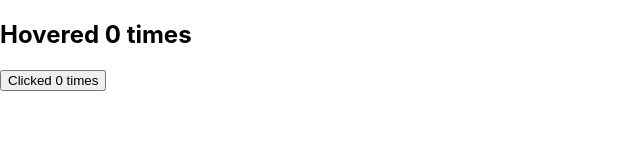
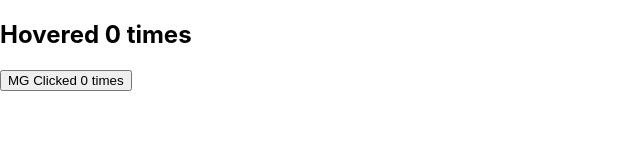
Before and after one commit to SaneManiacMG/React-Practise, a React (Create React App) app: page / in a window 1280 px wide. Shown: the top 160 px of the page, without its empty margins (0-640 px from the left). Built offline with nearby package versions, Linux system fonts and the light colour scheme.

Commit message:
HOC with arguments

```diff
--- a/src/App.js
+++ b/src/App.js
@@ -8,7 +8,7 @@ const App = () => {
 	return (
 		<>
 			<HoverCounter />
-			<ClickCounter />
+			<ClickCounter name="MG" />
 		</>
 	);
 };
--- a/src/components/ClickCounter.js
+++ b/src/components/ClickCounter.js
@@ -6,9 +6,11 @@ const ClickCounter = (props) => {
 
 	return (
 		<div>
-			<button onClick={incrementCount}>Clicked {count} times</button>
+			<button onClick={incrementCount}>
+				{props.name} Clicked {count} times
+			</button>
 		</div>
 	);
 };
 
-export default withCounter(ClickCounter);
+export default withCounter(ClickCounter, 5);
--- a/src/components/HoverCounter.js
+++ b/src/components/HoverCounter.js
@@ -11,4 +11,4 @@ const HoverCounter = (props) => {
 	);
 };
 
-export default withCounter(HoverCounter);
+export default withCounter(HoverCounter, 10);
--- a/src/components/withCounter.js
+++ b/src/components/withCounter.js
@@ -1,14 +1,20 @@
 import React from "react";
 
-const withCounter = (WrappedComponent) => {
-	const WithCounter = () => {
+const withCounter = (WrappedComponent, incrementNumber) => {
+	const WithCounter = (props) => {
 		const [count, setCount] = React.useState(0);
 
 		const incrementCount = () => {
-			setCount((count) => count + 1);
+			setCount((count) => count + incrementNumber);
 		};
 
-		return <WrappedComponent count={count} incrementCount={incrementCount} />;
+		return (
+			<WrappedComponent
+				count={count}
+				incrementCount={incrementCount}
+				{...props}
+			/>
+		);
 	};
 
 	return WithCounter;
```
